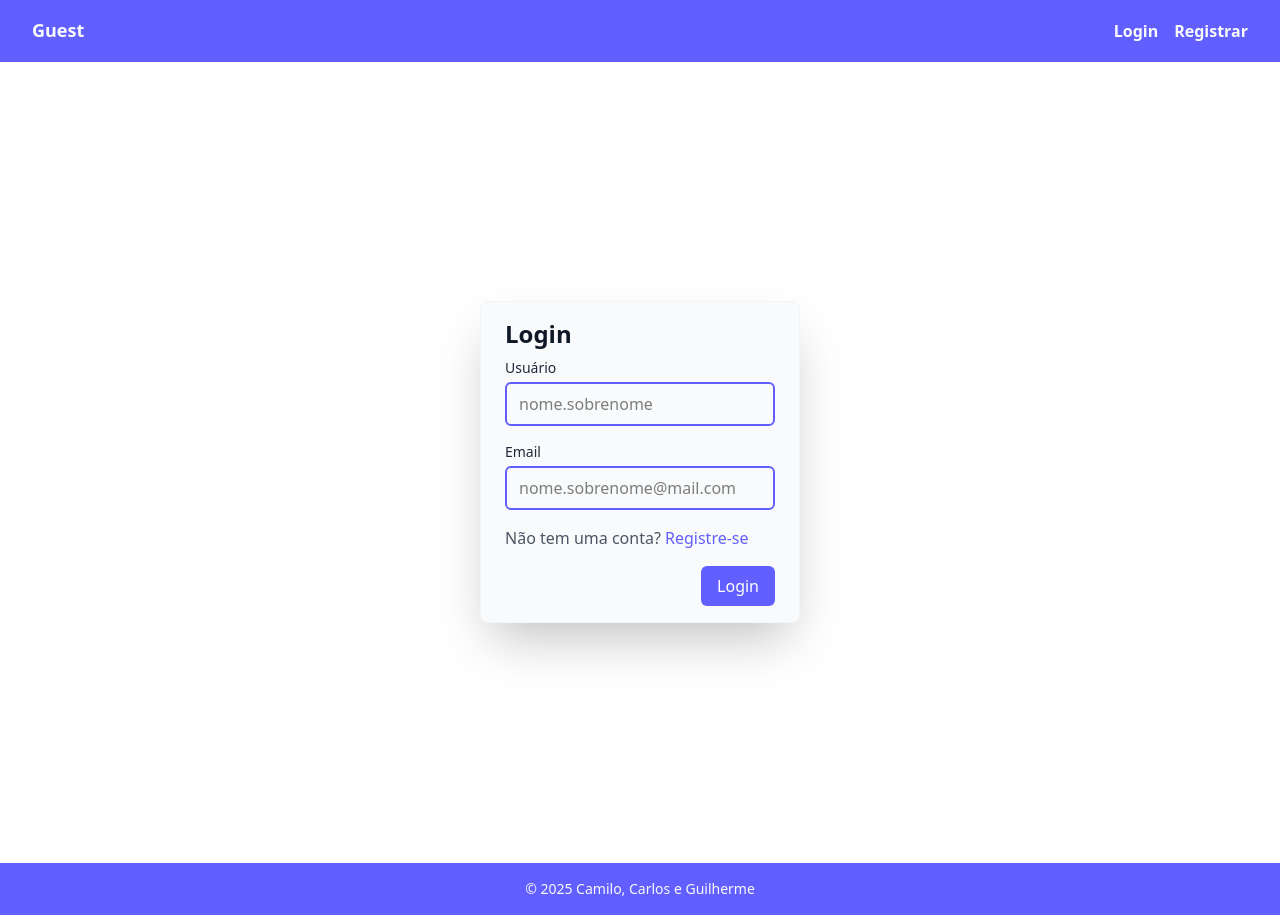
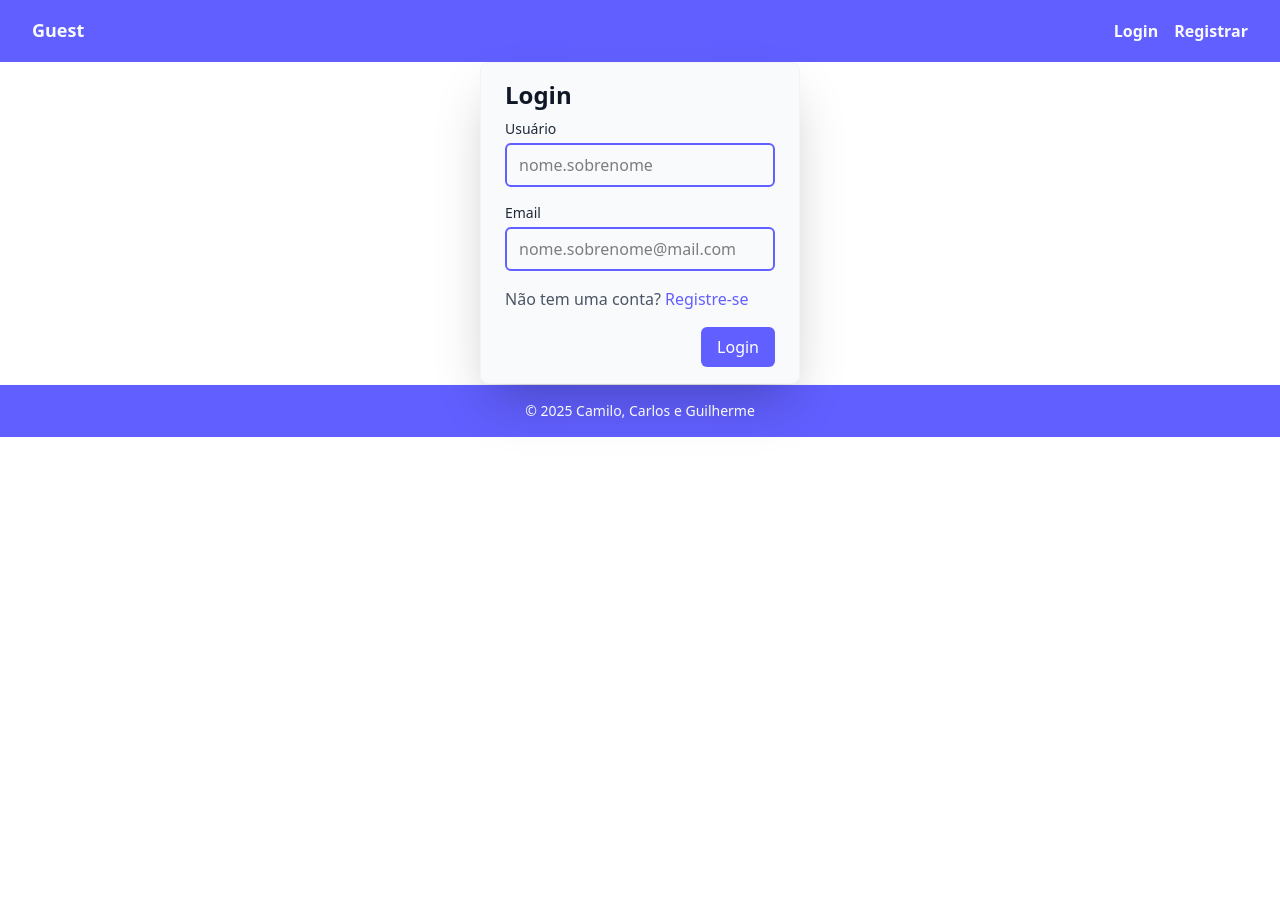
Before and after one commit to Allyhere/access-control-cp, a React app: page / in a window 1280 px wide. After the commit the page ends 800 px from the top, so only its background shows below. Built offline with nearby package versions, Linux system fonts and the light colour scheme; the HTML template or start-up script is replaced by a standard one.

Commit message:
fix: ajusta overflow da home

```diff
--- a/src/layout/wrapper.tsx
+++ b/src/layout/wrapper.tsx
@@ -6,7 +6,7 @@ function Wrapper({ children }: PropsWithChildren) {
   return (
     <>
       <Navbar />
-      <main className="min-h-screen w-full grid rows-[1fr_max-content_1fr]">
+      <main className="h-full w-full grid rows-[1fr_max-content_1fr]">
         {children}
       </main>
       <Footer />
```
